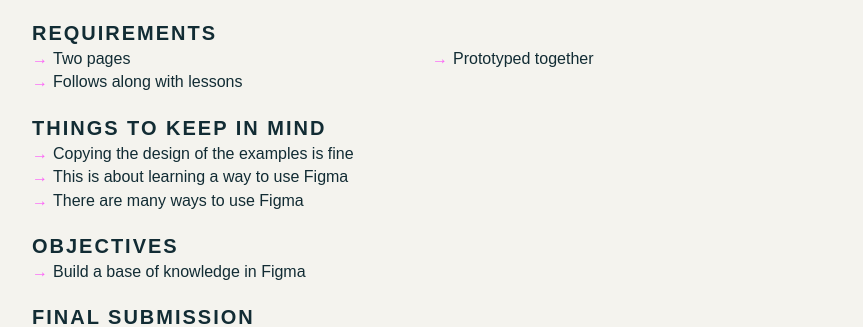
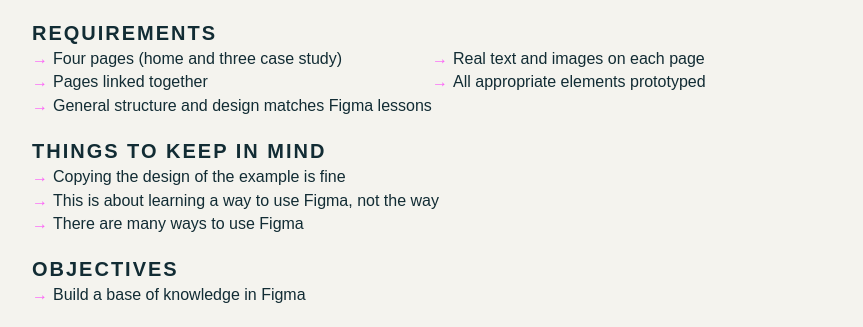
Before and after one commit to gmu-gd/web26-fall-intro, a plain HTML site: page p1/index.html in a window 1280 px wide. Shown: the part 443-770 px from the top of the page, without its empty margins (208-1071 px from the left). Drawn offline with nearby package versions, Linux system fonts and the light colour scheme; a web font is replaced by a local one.

Commit message:
maybe now the final

```diff
--- a/p1/index.html
+++ b/p1/index.html
@@ -45,14 +45,16 @@
       <p>Create a sample portfolio site by following along with the <a href="https://help.figma.com/hc/en-us/sections/30880632542743-Figma-Design-for-beginners">Figma Design for Beginners</a> lessons.</p>
       <h3>Requirements</h3>
       <ul class="arrow reqs">
-        <li>Two pages</li>
-        <li>Prototyped together</li>
-        <li>Follows along with lessons</li>
+        <li>Four pages (home and three case study)</li>
+        <li>Real text and images on each page</li>
+        <li>Pages linked together</li>
+        <li>All appropriate elements prototyped</li>
+        <li>General structure and design matches Figma lessons</li>
       </ul>
       <h3>Things to Keep in Mind</h3>
       <ul class="arrow">
-        <li>Copying the design of the examples is fine</li>
-        <li>This is about learning a way to use Figma</li>
+        <li>Copying the design of the example is fine</li>
+        <li>This is about learning a way to use Figma, not the way</li>
         <li>There are many ways to use Figma</li>
       </ul>
       <h3>Objectives</h3>
```
Also changed, not shown: p2/index.html (+6 -3 lines).
